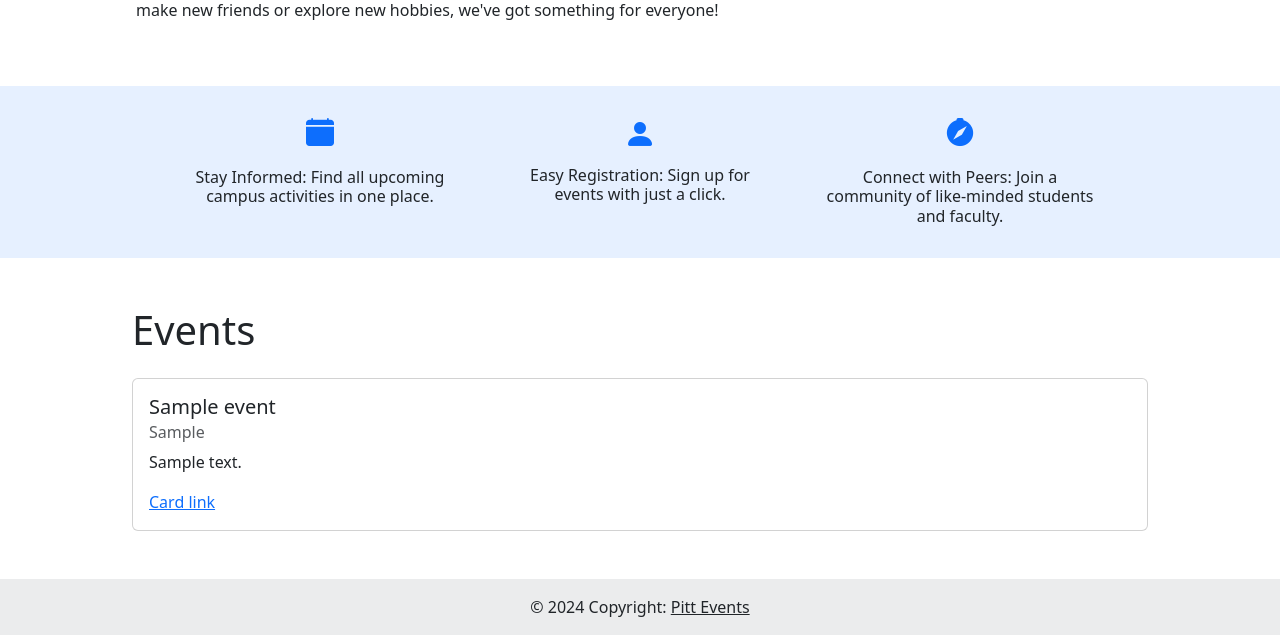
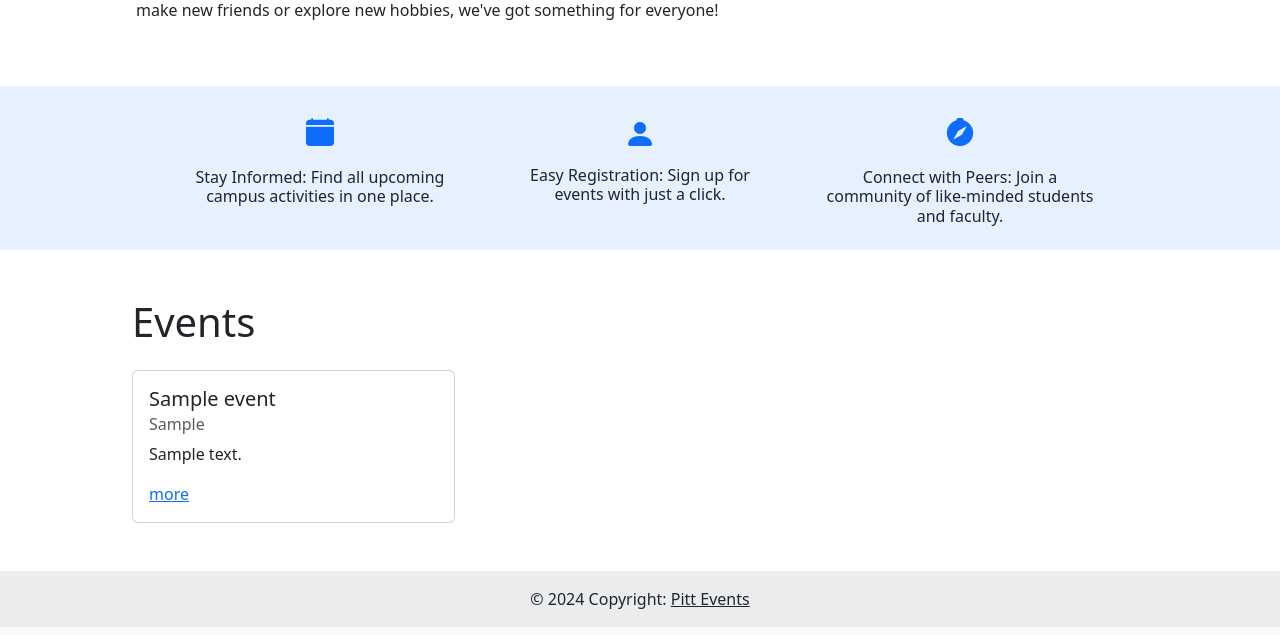
Before and after one commit to pauljk-hb/Event-System_2251-INFSCI, a Django app: page / in a window 1280 px wide. Shown: the part 677-1312 px from the top of the page. Run offline with Django 5.2, Linux system fonts and the light colour scheme; tables that the repository leaves empty hold one stand-in row (values such as "Sample post").

Commit message:
Update index.html

```diff
--- a/EventManager/events/templates/events/index.html
+++ b/EventManager/events/templates/events/index.html
@@ -87,33 +87,35 @@
       </p>
     </div>
 
-    <div class="px-5 d-flex gap-5 bg-primary bg-opacity-10 py-4 justify-content-center mb-5">
+    <div class="px-5 d-flex flex-column flex-md-row gap-5 bg-primary bg-opacity-10 py-4 justify-content-center mb-5">
       <div class="text-center">
         <i class="bi bi-calendar-fill text-primary fs-3"></i>
-        <p class="h6 mt-3" style="width: 17rem">Stay Informed: Find all upcoming campus activities in one place.</p>
+        <p class="h6 mt-3" style="max-width: 17rem; margin: 0 auto">Stay Informed: Find all upcoming campus activities in one place.</p>
       </div>
 
       <div class="text-center">
         <i class="bi bi-person-fill text-primary fs-2"></i>
-        <p class="h6 mt-2" style="width: 17rem">Easy Registration: Sign up for events with just a click.</p>
+        <p class="h6 mt-2" style="max-width: 17rem; margin: 0 auto">Easy Registration: Sign up for events with just a click.</p>
       </div>
 
       <div class="text-center">
         <i class="bi bi-compass-fill text-primary fs-3"></i>
-        <p class="h6 mt-3" style="width: 17rem">Connect with Peers: Join a community of like-minded students and faculty.</p>
+        <p class="h6 mt-3" style="max-width: 17rem; margin: 0 auto">Connect with Peers: Join a community of like-minded students and faculty.</p>
       </div>
     </div>
 
-    <div class="container">
+    <div class="container mb-5">
       <h1 class="mb-4">Events</h1>
-      <div class="d-flex gap-3 mb-5">
+      <div class="row row-cols-1 row-cols-md-2 row-cols-lg-3 g-4">
         {% for event in events %} {% if forloop.counter <= 3 %}
-        <div class="card flex-grow-1" style="width: 25%">
-          <div class="card-body">
-            <h5 class="card-title">{{ event.title }}</h5>
-            <h6 class="card-subtitle mb-2 text-body-secondary">{{ event.type }}</h6>
-            <p class="card-text">{{ event.description }}</p>
-            <a href="#" class="card-link">Card link</a>
+        <div class="col">
+          <div class="card h-100">
+            <div class="card-body">
+              <h5 class="card-title">{{ event.title }}</h5>
+              <h6 class="card-subtitle mb-2 text-body-secondary">{{ event.type }}</h6>
+              <p class="card-text">{{ event.description }}</p>
+              <a href="#" class="card-link">more</a>
+            </div>
           </div>
         </div>
         {% endif %} {% endfor %}
```
